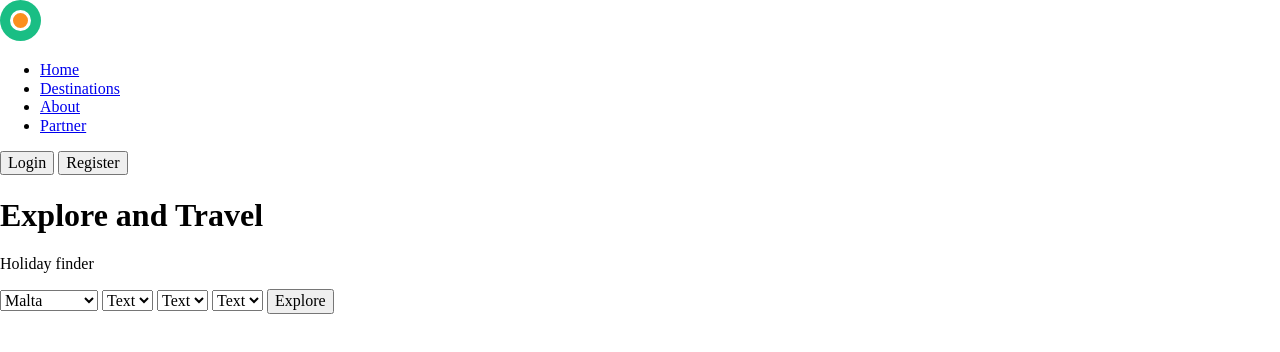
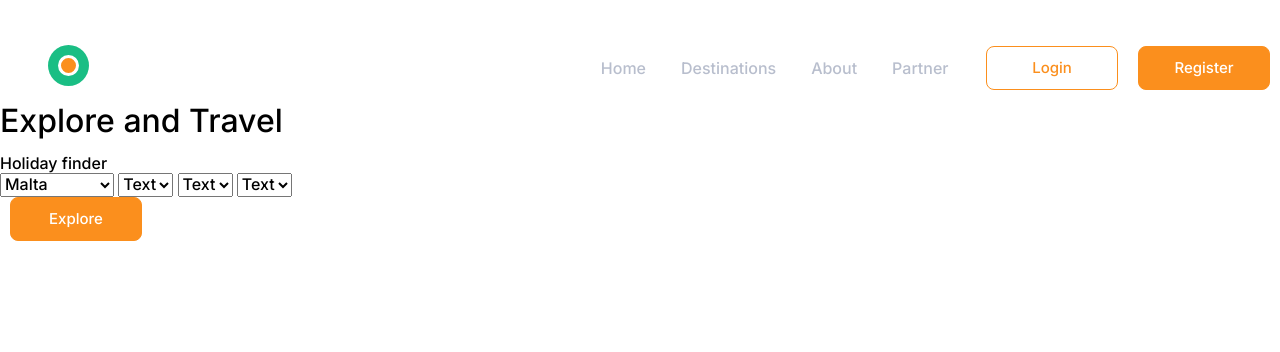
Before and after one commit to LysiukOleksandr/Travel-Tours-landing-page, a website: page app/index.html in a window 1280 px wide. Drawn offline with Linux system fonts and the light colour scheme.

Commit message:
header__top styles

```diff
--- a/app/index.html
+++ b/app/index.html
@@ -5,6 +5,7 @@
   <meta name="viewport" content="width=device-width, initial-scale=1.0">
   <meta http-equiv="X-UA-Compatible" content="ie=edge">
   <title>Document</title>
+  <link href="https://fonts.googleapis.com/css2?family=Inter:wght@100;300;500;700;900&family=Playfair+Display:wght@400;500;600;700;800;900&display=swap" rel="stylesheet">
   <link rel="stylesheet" href="css/style.min.css">
 </head>
 <body>
@@ -12,8 +13,9 @@
   <header class="header">
     <div class="container">
       <div class="header__top">
-         <div class="logo"><a href="#">
-          <svg width="41" height="41" viewBox="0 0 41 41" fill="none" xmlns="http://www.w3.org/2000/svg">
+         <div class="logo">
+           <a href="#">
+           <svg width="41" height="41" viewBox="0 0 41 41" fill="none" xmlns="http://www.w3.org/2000/svg">
             <circle cx="20.5" cy="20.5" r="20.5" fill="#1ABE84"/>
             <circle cx="20.5" cy="20.5" r="9" fill="#FB8F1D" stroke="white" stroke-width="3"/>
             </svg>
@@ -29,7 +31,7 @@
         </nav>
         <div class="header__flex">
           <button class="header__login">Login</button>
-          <button class="header__register">Register</button>
+          <button class="header__register button">Register</button>
         </div>
       </div>
       <div class="header__content">
@@ -56,7 +58,7 @@
             <option value="item">Text</option>
             <option value="item">Text</option>
           </select>
-          <button class="header__form-submit" type="submit">Explore</button>
+          <button class="header__form-submit button" type="submit">Explore</button>
         </form>
       </div>
     </div>
--- a/app/scss/_extends.scss
+++ b/app/scss/_extends.scss
@@ -0,0 +1,24 @@
+%button {
+  width: 132px;
+  height: 44px;
+  border-radius: 8px;
+  border: 1px solid $orange;
+  display: flex;
+  justify-content: center;
+  align-items: center;
+  line-height: 60px;
+  font-size: 15px;
+  font-weight: 500;
+  color: $white;
+  transition: 0.4s;
+  &:hover {
+    background: $green;
+    transition: 0.4s;
+    color: $white;
+    border: 1px solid $green;
+  }
+  &:active {
+    transform: translate(1px, 3px);
+    transition: 0.2s;
+  }
+}
--- a/app/scss/_vars.scss
+++ b/app/scss/_vars.scss
@@ -0,0 +1,5 @@
+$white: #ffffff;
+$black: #000000;
+$orange: #fb8f1d;
+$grey: #4a4c53;
+$green: #1abe84;
--- a/app/scss/style.scss
+++ b/app/scss/style.scss
@@ -3,3 +3,121 @@
 @import 'fonts';
 @import 'mixins';
 @import 'extends';
+
+* {
+  margin: 0;
+  padding: 0;
+  box-sizing: border-box;
+  font-family: 'Inter', sans-serif;
+  line-height: 20px;
+  font-weight: 400;
+}
+
+li {
+  list-style-type: none;
+}
+
+a {
+  text-decoration: none;
+  cursor: pointer;
+}
+
+button {
+  background: inherit;
+  cursor: pointer;
+  outline: none;
+}
+
+.container {
+  max-width: 1415px;
+  margin: 0 auto;
+}
+
+.logo {
+  justify-self: center;
+  align-self: center;
+}
+
+.button {
+  @extend %button;
+  margin: 0 10px;
+  background: $orange;
+}
+
+.header {
+  &__top {
+    display: grid;
+    grid-template-columns: 1fr 6fr 2fr;
+    align-items: center;
+    column-gap: 10px;
+    padding-top: 45px;
+  }
+
+  &__nav {
+    &-menu {
+      display: flex;
+      justify-content: flex-end;
+      align-items: center;
+      li {
+        position: relative;
+        margin: 0 17.5px;
+        font-size: 16px;
+        padding: 10px 0;
+        overflow: hidden;
+        &:after {
+          content: '';
+          display: block;
+          position: absolute;
+          width: 100%;
+          height: 0.5px;
+          background: $green;
+          transition: 0.4s;
+          transform: translateY(15px);
+        }
+        &:hover {
+          &:after {
+            transform: translateY(5px);
+          }
+        }
+
+        a {
+          color: #b8becd;
+          &:focus {
+            color: $black;
+          }
+        }
+      }
+    }
+  }
+  &__flex {
+    display: flex;
+  }
+  &__login {
+    @extend %button;
+    margin: 0 10px;
+    color: $orange;
+  }
+  &__register {
+    margin: 0 10px;
+  }
+  &__content {
+  }
+  &__title {
+  }
+  &__subtitle {
+  }
+  &__form {
+  }
+  &-location {
+    &-item {
+    }
+    &-activity {
+    }
+    &-grade {
+    }
+    &-date {
+    }
+    &-submit {
+    }
+  }
+}
```
Also changed, not shown: app/css/style.min.css, app/img/select.svg (added).
